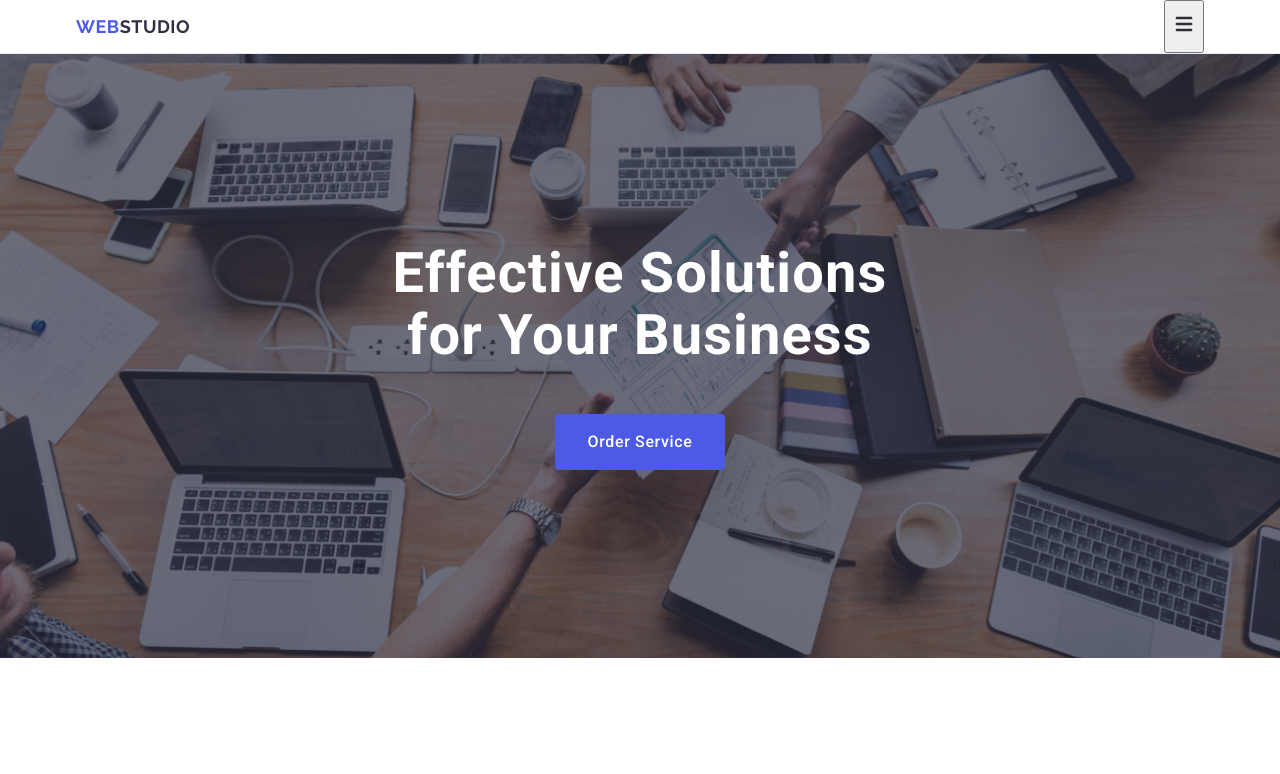
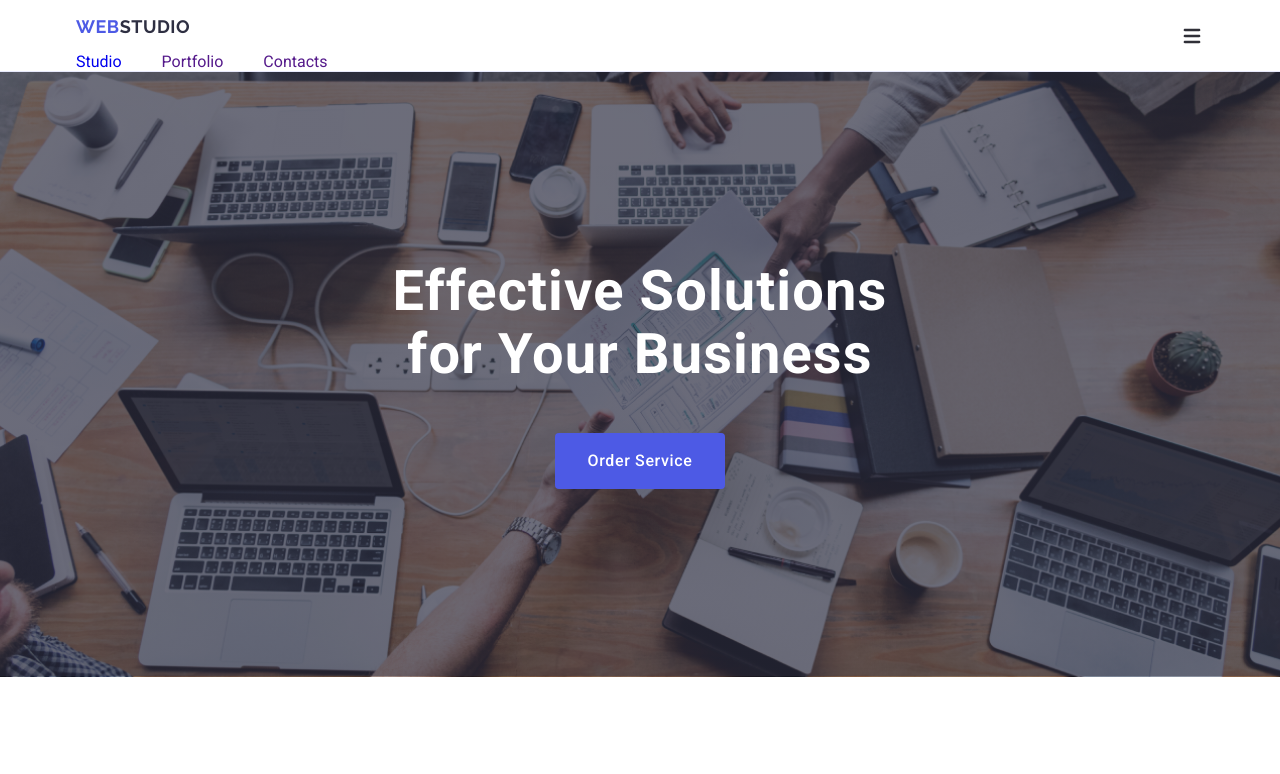
Before and after one commit to parahumanoid/goit-markup-hw-06, a plain HTML site: page index.html in a window 1280 px wide. Shown: the top 774 px of the page. Drawn offline with nearby package versions, Linux system fonts and the light colour scheme.

Commit message:
current work on header; mobile done

```diff
--- a/css/styles.css
+++ b/css/styles.css
@@ -90,9 +90,20 @@ p {
     padding: 16px 0;
     display: inline-block;
 }
+.open-menu-btn {
+    padding: 0;
+    background-color: transparent;
+    cursor: pointer;
+    line-height: 0;
+    border: none;
+}
 @media only screen and (min-width: 768px){
     .page-header .container {
         max-width: 768px;
+    }
+    .nav-items-list {
+        display: flex;
+        gap: 40px;
     }
 }
 @media only screen and (min-width: 1158px){
```
